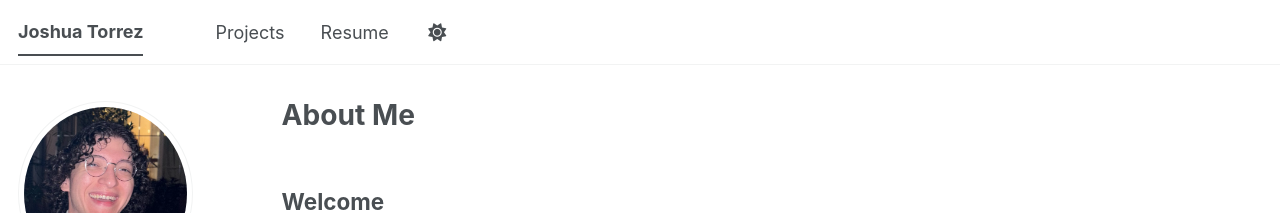
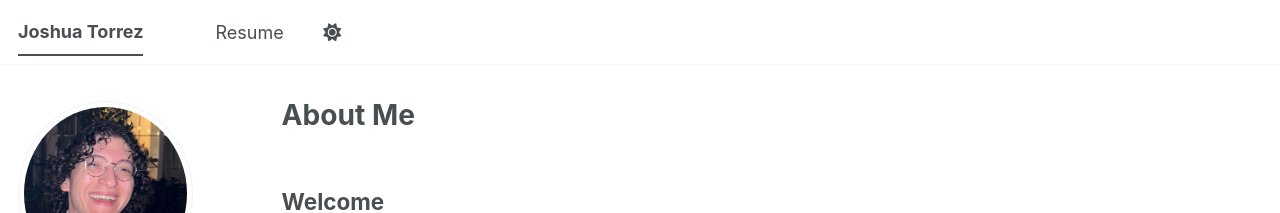
Before and after one commit to josh-torrez/josh-torrez.github.io, a Jekyll site: the page built from _pages/about.md, in a window 1280 px wide. Shown: the top 213 px of the page. Built offline with Jekyll 4.4.1, drawn with Linux system fonts in a browser that asks for light colours; a script bundle is joined from its source files by our own code; library files that are not in the unit come from our copies.

Commit message:
Hide unused Projects tab

```diff
--- a/_data/navigation.yml
+++ b/_data/navigation.yml
@@ -1,8 +1,5 @@
 # Main navigation links
 
 main:
-  - title: "Projects"
-    url: /portfolio/
-
   - title: "Resume"
     url: /cv/
```
